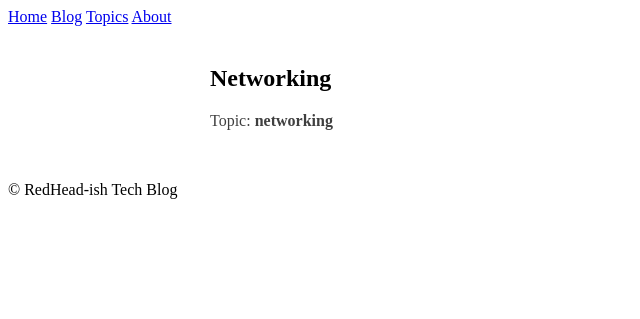
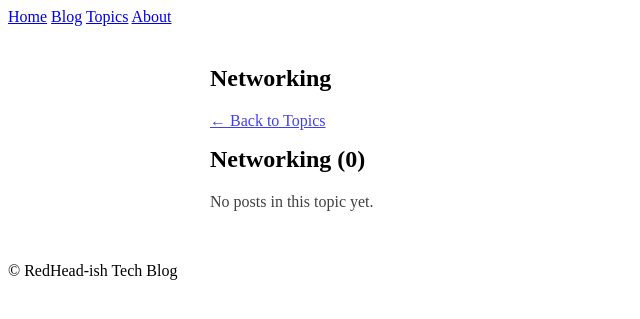
Before and after one commit to Redheadish/.github.io, a Jekyll site: the page built from topics/networking/index.md, in a window 1280 px wide. Shown: the top 319 px of the page, without its empty margins (0-640 px from the left). Built offline with Jekyll 4.4.1, drawn with Linux system fonts in a browser that asks for light colours.

Commit message:
Improve category pages UX

```diff
--- a/_layouts/category.html
+++ b/_layouts/category.html
@@ -3,14 +3,20 @@ layout: page
 ---
 
 {% assign cat = page.category %}
+{% assign posts = site.categories[cat] %}
 
-<p style="opacity:0.75">
-  Topic: <strong>{{ cat }}</strong>
+<p style="opacity:0.75; margin-bottom: 1rem;">
+  <a href="/topics/">← Back to Topics</a>
 </p>
 
-<ul>
-  {% assign posts = site.categories[cat] %}
-  {% for post in posts %}
-    <li><a href="{{ post.url }}">{{ post.title }}</a></li>
-  {% endfor %}
-</ul>
+<h2 style="margin-top: 0;">{{ page.title }} ({{ posts | size }})</h2>
+
+{% if posts and posts.size > 0 %}
+  <ul>
+    {% for post in posts %}
+      <li><a href="{{ post.url }}">{{ post.title }}</a></li>
+    {% endfor %}
+  </ul>
+{% else %}
+  <p style="opacity:0.75;">No posts in this topic yet.</p>
+{% endif %}
```
